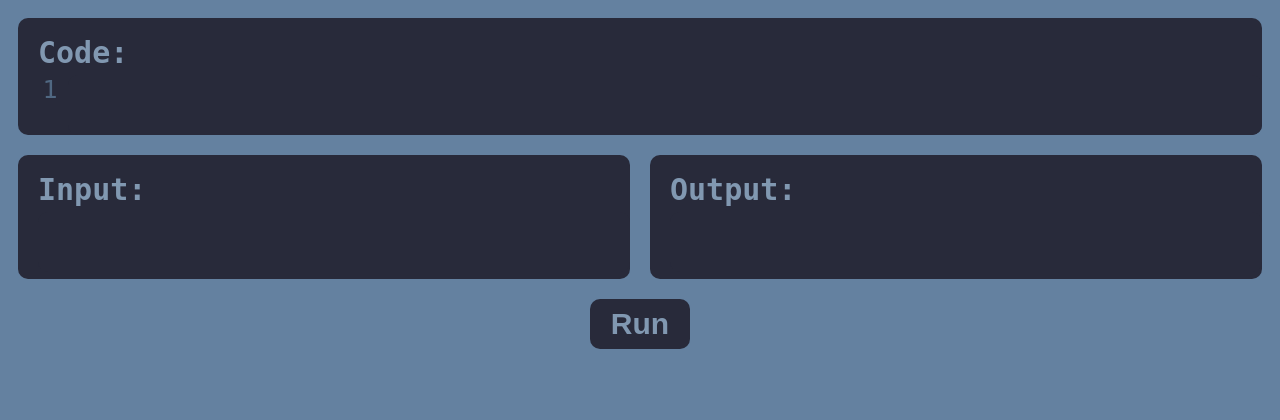
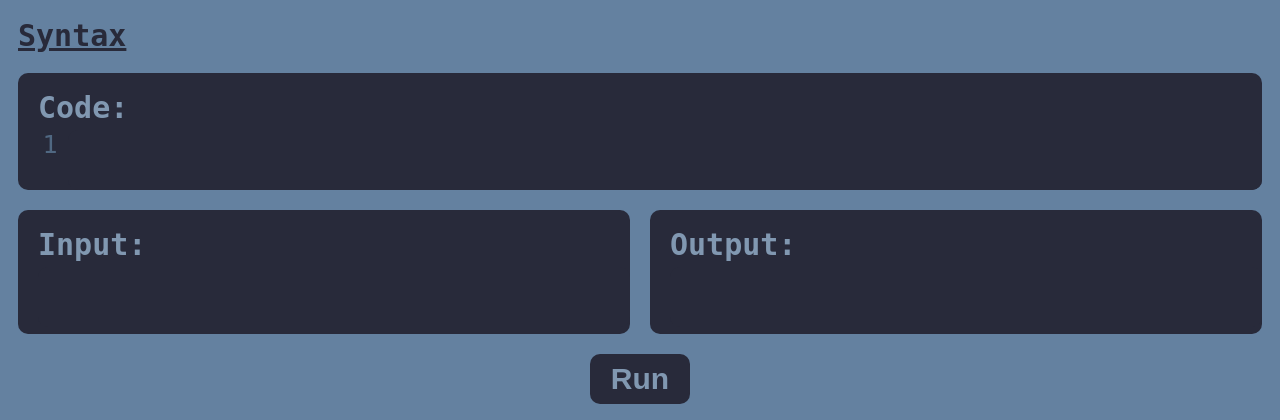
Before and after one commit to s0urcedev/ib-pseudocode-interpreter, a Django app: page / in a window 1280 px wide. Shown: the top 420 px of the page. Run offline with Django 4.2, Linux system fonts and the light colour scheme.

Commit message:
Add syntax guide

```diff
--- a/ibpseudocode/urls.py
+++ b/ibpseudocode/urls.py
@@ -2,5 +2,6 @@ from django.urls import path
 from interpreter_app import views
 
 urlpatterns = [
-    path('', views.index)
+    path('', views.index),
+    path('syntax', views.syntax)
 ]
--- a/interpreter_app/templates/index.html
+++ b/interpreter_app/templates/index.html
@@ -112,9 +112,19 @@
         #run:hover {
             opacity: 80%;
         }
+
+        .link {
+            display: block;
+            color: #282a3a;
+            text-decoration: underline;
+            font-size: 30px;
+            font-family: monospace;
+            margin-bottom: 20px;
+        }
     </style>
 </head>
 <body>
+    <a class="link" href="syntax"><b>Syntax</b></a>
     <div class="editor" style="width: calc(100% - 20px);">
         <span class="header"><b>Code:</b></span>
         <div class="code-editor">
--- a/interpreter_app/views.py
+++ b/interpreter_app/views.py
@@ -14,3 +14,10 @@ def index(request: HttpRequest) -> HttpResponse:
             "output": CodeInternal(data['code'], data['input']).run()
         }))
     return HttpResponse("")
+
+@csrf_exempt
+def syntax(request: HttpRequest) -> HttpResponse:
+    with open('static/Syntax.pdf', 'rb') as pdf:
+        response = HttpResponse(pdf.read(), content_type='application/pdf')
+        response['Content-Disposition'] = 'inline;filename=Syntax.pdf'
+        return response
```
Also changed, not shown: 2 other files.
